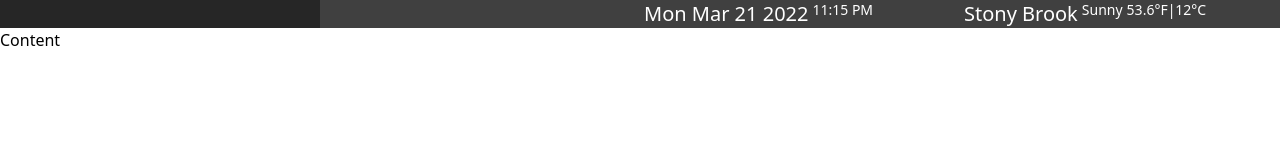
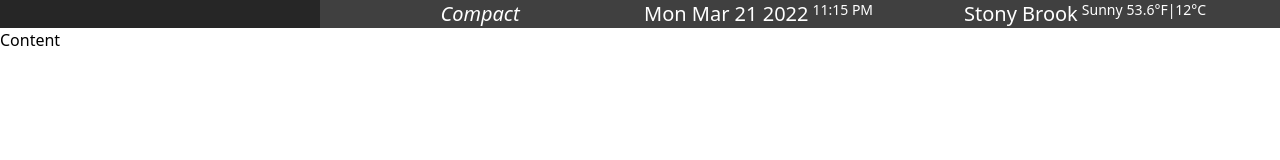
Before and after one commit to jiechenmc/Dash, a React (Create React App) app in the folder client/: page / in a window 1280 px wide. Shown: the top 160 px of the page. Built offline with nearby package versions, Linux system fonts and the light colour scheme.

Commit message:
HeadBar complete; need to add functionality to change between compact and comfort views

```diff
--- a/client/src/HeadBar.js
+++ b/client/src/HeadBar.js
@@ -10,7 +10,7 @@ export default function HeadBar() {
   return (
     <div className="grid grid-cols-4 bg-neutral-700 text-white text-mono">
       <Github />
-      <Settings />
+      <Settings isCompact={isCompact} />
       <Time isCompact={isCompact} />
       <Weather isCompact={isCompact} />
     </div>
--- a/client/src/HeadBar/Github.js
+++ b/client/src/HeadBar/Github.js
@@ -6,7 +6,11 @@ export default function Github() {
   };
   return (
     <div className="flex">
-      <button onClick={handleOnClick} className="w-full bg-neutral-800">
+      <button
+        onClick={handleOnClick}
+        className="w-full bg-neutral-800"
+        title="View Source!"
+      >
         <i className="bi-github text-xl"></i>
       </button>
     </div>
--- a/client/src/HeadBar/Settings.js
+++ b/client/src/HeadBar/Settings.js
@@ -1,10 +1,11 @@
 import React from "react";
 
-export default function Settings() {
+export default function Settings({ isCompact }) {
+  const currentView = isCompact ? "Compact" : "Comfort";
   return (
     <div className="flex">
-      <button className="w-full">
-        <i className="bi-gear text-xl"></i>
+      <button className="w-full" title="Compact/Comfort Views">
+        <i className="bi-gear text-xl"> {currentView}</i>
       </button>
     </div>
   );
```
